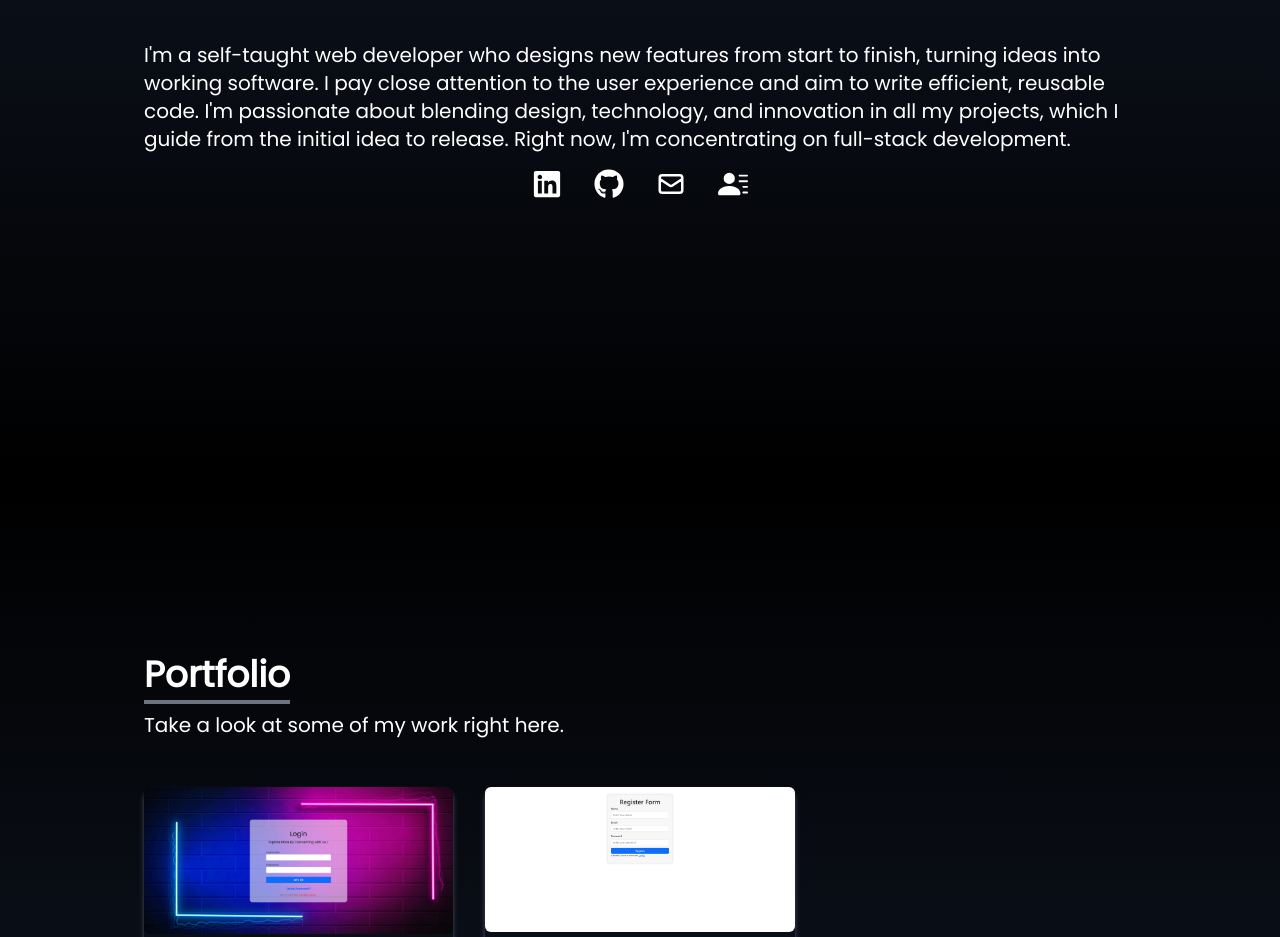
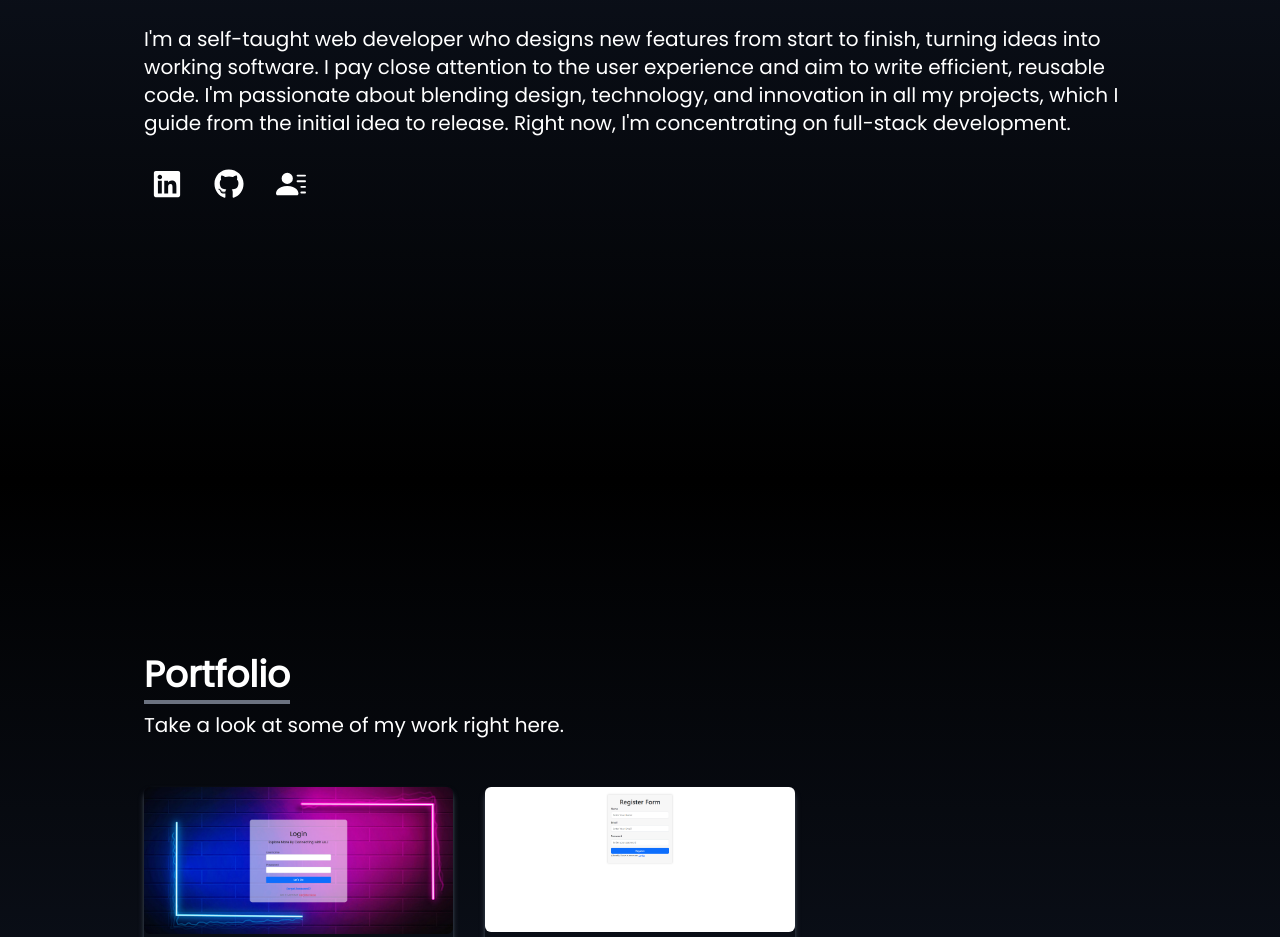
Before and after one commit to kvijayakrishnan/new-portfolio, a React (Create React App) app: page / in a window 1280 px wide. Shown: the part 1120-2057 px from the top of the page. Built offline with nearby package versions, Linux system fonts and the light colour scheme.

Commit message:
padding added

```diff
--- a/src/components/About.jsx
+++ b/src/components/About.jsx
@@ -29,15 +29,6 @@ function About() {
       id:3,
       child:(
         <>
-          <HiOutlineMail size={30} />
-        </>
-      ),
-      href:"mailto:vijayakrishnankbv@yahoo.in",
-    },
-    {
-      id:4,
-      child:(
-        <>
           <BsFillPersonLinesFill size={30} />
         </>
       ),
@@ -63,10 +54,10 @@ function About() {
                 I'm a self-taught web developer who designs new features from start to finish, turning ideas into working software. I pay close attention to the user experience and aim to write efficient, reusable code. I'm passionate about blending design, technology, and innovation in all my projects, which I guide from the initial idea to release. Right now, I'm concentrating on full-stack development.
             </p>
             <ul >
-              <li className='flex flex-row  justify-center text-white px-2 gap-8 py-1'>
+              <li className='flex flex-row  justify-start  text-white px-2 gap-8 py-8'>
                 {social.map(({id,child,href,style, download}) =>(
                   <li
-                    className='hover:scale-150 duration-500 py-3'
+                    className='hover:scale-150 duration-500'
                   key={id}
 
                   >
```
